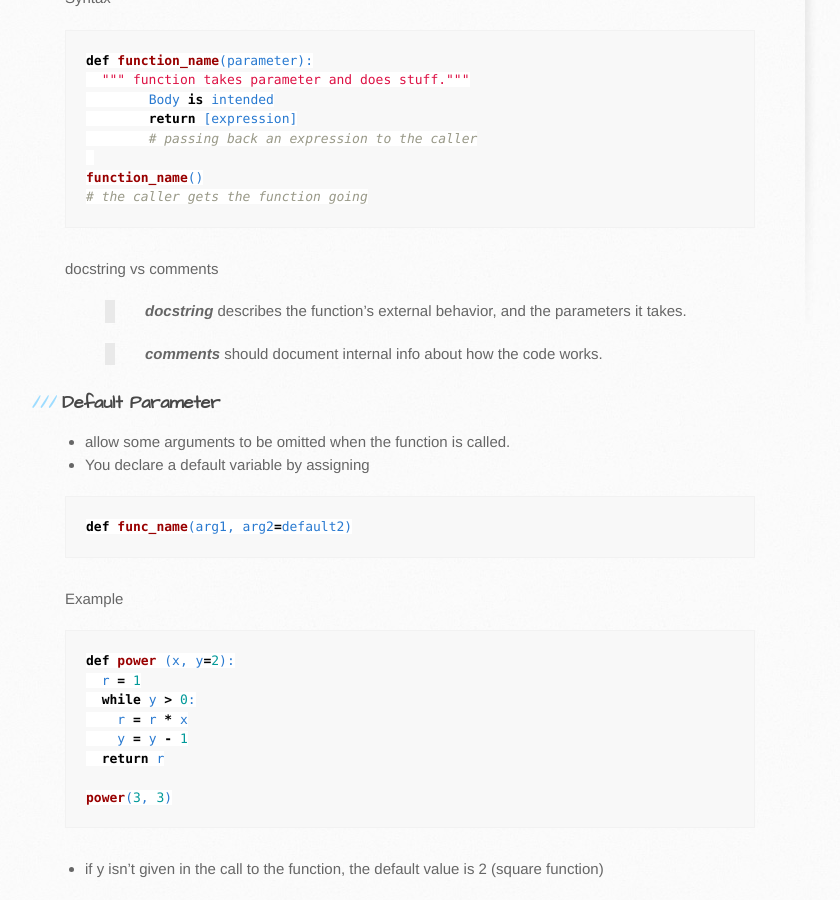
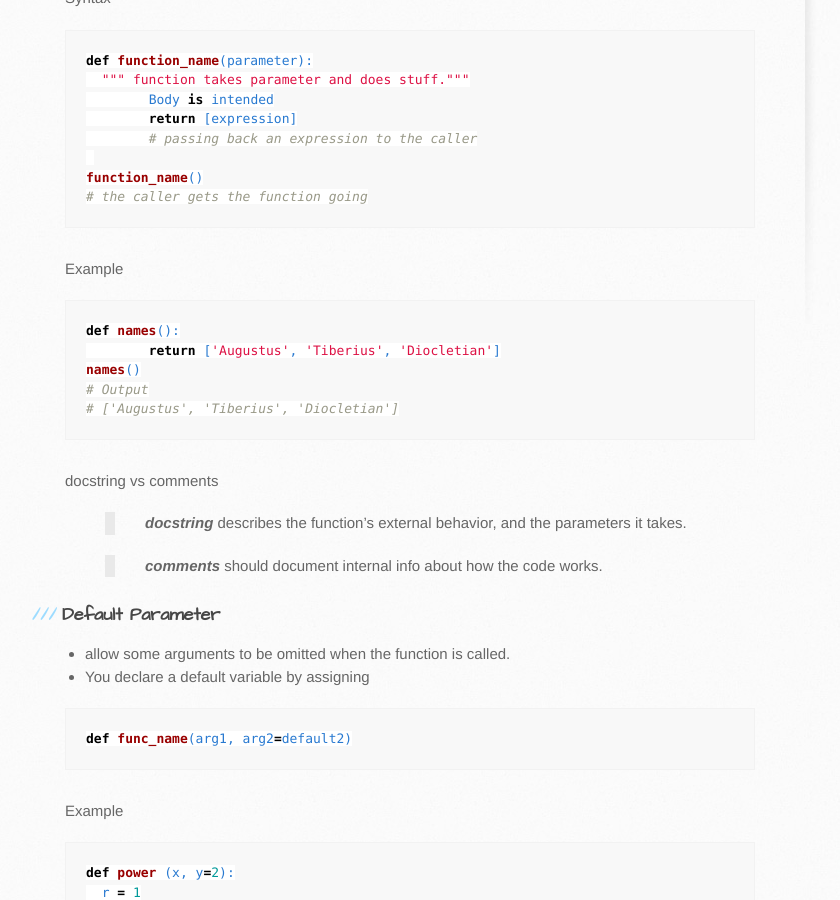
Before and after one commit to trumpfheller/trumpfheller.github.io, a Jekyll site: the page built from python/function.md, in a window 1280 px wide and 900 px high, scrolled down 401 px. Shown: the whole window, without its empty margins (95-935 px from the left). Built offline with Jekyll 4.4.1, drawn with Linux system fonts in a browser that asks for light colours.

Commit message:
Update function.md

````diff
--- a/python/function.md
+++ b/python/function.md
@@ -20,6 +20,15 @@ def function_name(parameter):
 function_name()
 # the caller gets the function going
 ```
+Example
+```python
+def names():
+	return ['Augustus', 'Tiberius', 'Diocletian']
+names()
+# Output
+# ['Augustus', 'Tiberius', 'Diocletian']
+```
+
 docstring vs comments
 > ***docstring*** describes the function's external behavior, and the parameters it takes.
 
````
